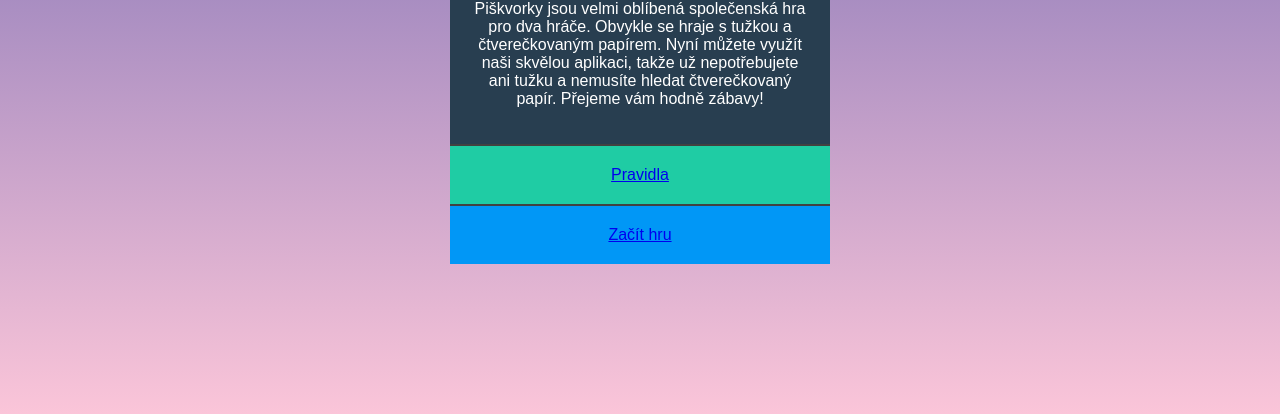
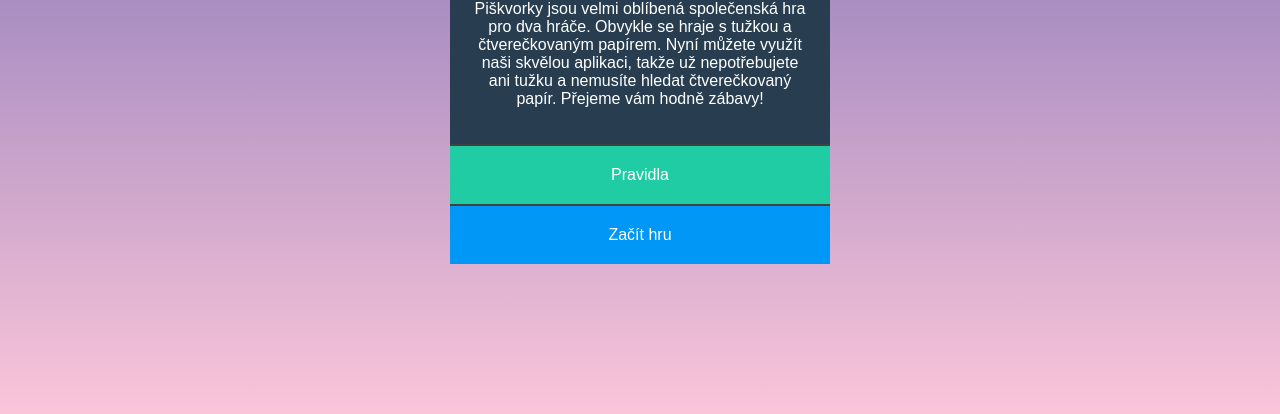
Before and after one commit to JanaStastna/piskvorky, a plain HTML site: page index.html in a window 1280 px wide. Shown: the part 364-778 px from the top of the page. Drawn offline with Linux system fonts and the light colour scheme.

Commit message:
uprava css odkazy a

```diff
--- a/style.css
+++ b/style.css
@@ -82,6 +82,7 @@ odsud styluji pravidla.html
 
 .uvod {
   background-color: #1fcca4;
+  list-style-type: none;
 }
 
 .uvod:hover {
@@ -158,3 +159,8 @@ ol li {
     width: 260px;
   }
 }
+
+a {
+  text-decoration: none;
+  color: white;
+}
```
